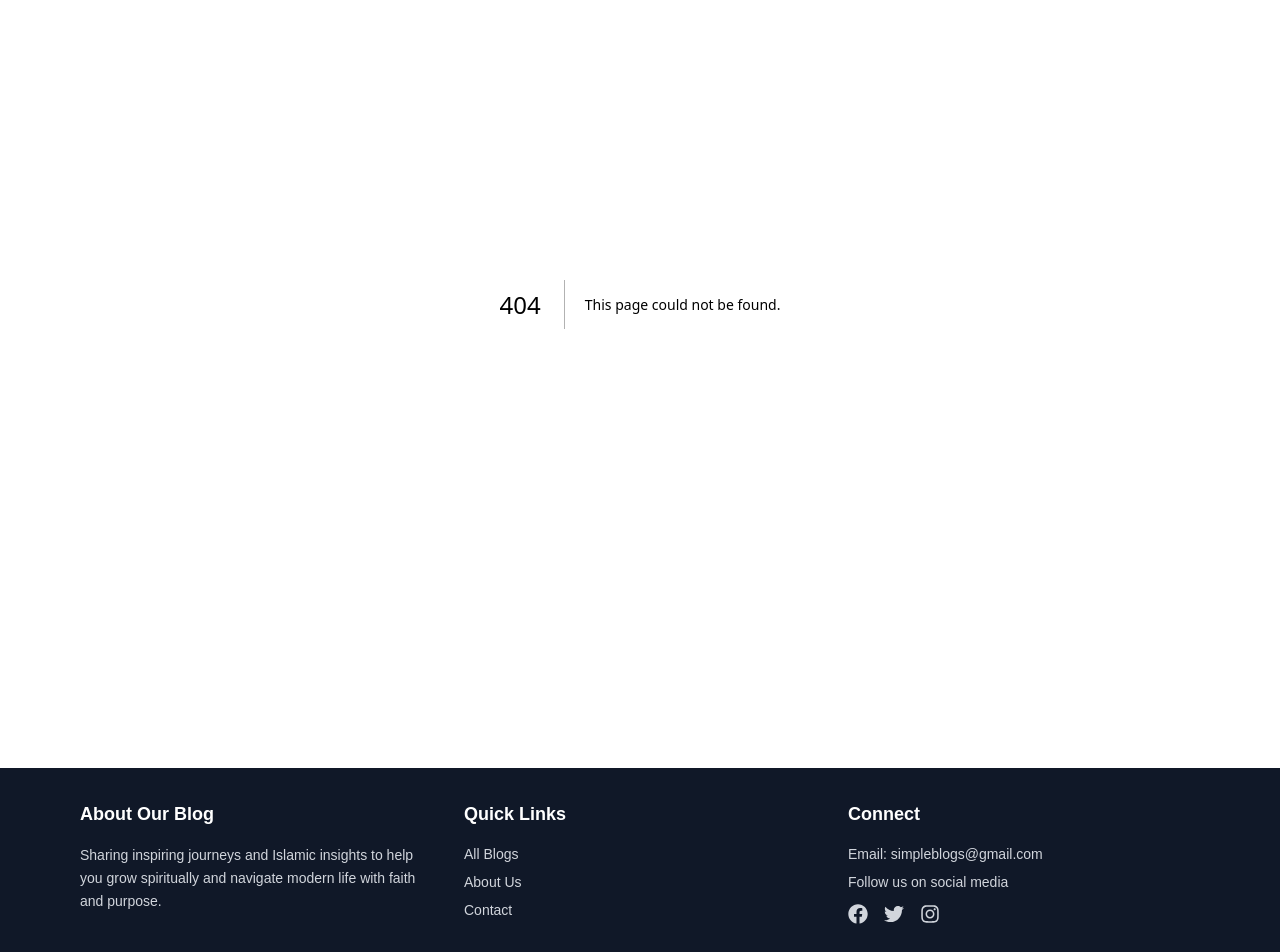
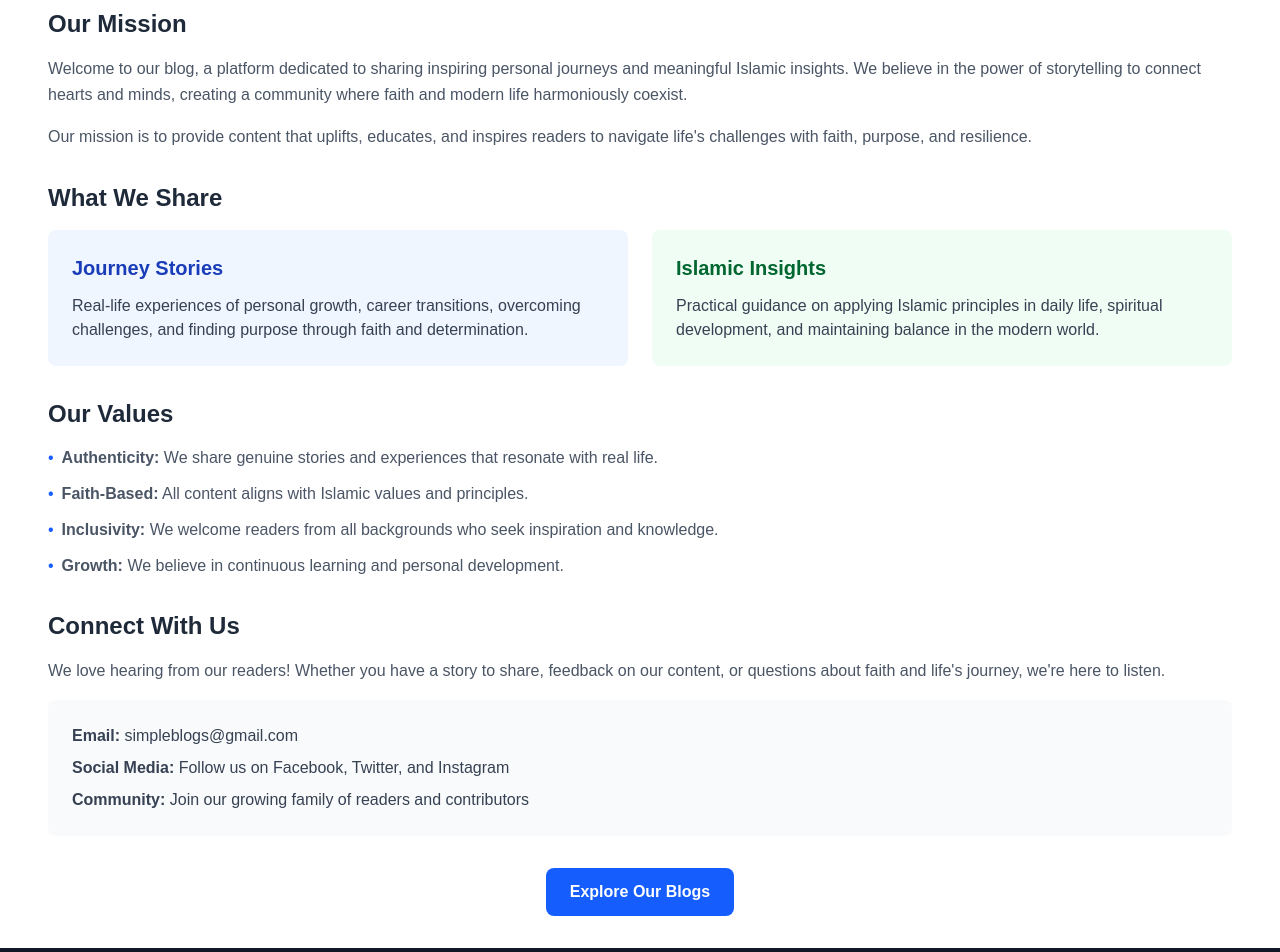
Before and after one commit to sajeeb5523/simple-blog-website, a Next.js app: page /about in a window 1280 px wide. Before the commit this address had no page. Shown: the part 160-1112 px from the top of the page. Built offline with nearby package versions, Linux system fonts and the light colour scheme.

Commit message:
about page add

```diff
--- /dev/null
+++ b/src/app/about/page.jsx
@@ -0,0 +1,103 @@
+import React from 'react'
+import Link from 'next/link'
+
+export default function AboutPage() {
+  return (
+    <div className="">
+      <div className="max-w-7xl mx-auto px-4">
+        <div className="rounded-lg overflow-hidden">
+          <div className="p-8">
+            <h1 className="text-4xl font-bold text-gray-900 mb-8 text-center">
+              About Our Blog
+            </h1>
+
+            <div className="prose prose-lg max-w-none">
+              <div className="mb-8">
+                <h2 className="text-2xl font-semibold text-gray-800 mb-4">Our Mission</h2>
+                <p className="text-gray-600 leading-relaxed mb-4">
+                  Welcome to our blog, a platform dedicated to sharing inspiring personal journeys and meaningful Islamic insights.
+                  We believe in the power of storytelling to connect hearts and minds, creating a community where faith and
+                  modern life harmoniously coexist.
+                </p>
+                <p className="text-gray-600 leading-relaxed">
+                  Our mission is to provide content that uplifts, educates, and inspires readers to navigate life's challenges
+                  with faith, purpose, and resilience.
+                </p>
+              </div>
+
+              <div className="mb-8">
+                <h2 className="text-2xl font-semibold text-gray-800 mb-4">What We Share</h2>
+                <div className="grid grid-cols-1 md:grid-cols-2 gap-6">
+                  <div className="bg-blue-50 p-6 rounded-lg">
+                    <h3 className="text-xl font-semibold text-blue-800 mb-3">Journey Stories</h3>
+                    <p className="text-gray-700">
+                      Real-life experiences of personal growth, career transitions, overcoming challenges, and finding purpose
+                      through faith and determination.
+                    </p>
+                  </div>
+                  <div className="bg-green-50 p-6 rounded-lg">
+                    <h3 className="text-xl font-semibold text-green-800 mb-3">Islamic Insights</h3>
+                    <p className="text-gray-700">
+                      Practical guidance on applying Islamic principles in daily life, spiritual development, and maintaining
+                      balance in the modern world.
+                    </p>
+                  </div>
+                </div>
+              </div>
+
+              <div className="mb-8">
+                <h2 className="text-2xl font-semibold text-gray-800 mb-4">Our Values</h2>
+                <ul className="space-y-3 text-gray-600">
+                  <li className="flex items-start">
+                    <span className="text-blue-600 mr-2">•</span>
+                    <span><strong>Authenticity:</strong> We share genuine stories and experiences that resonate with real life.</span>
+                  </li>
+                  <li className="flex items-start">
+                    <span className="text-blue-600 mr-2">•</span>
+                    <span><strong>Faith-Based:</strong> All content aligns with Islamic values and principles.</span>
+                  </li>
+                  <li className="flex items-start">
+                    <span className="text-blue-600 mr-2">•</span>
+                    <span><strong>Inclusivity:</strong> We welcome readers from all backgrounds who seek inspiration and knowledge.</span>
+                  </li>
+                  <li className="flex items-start">
+                    <span className="text-blue-600 mr-2">•</span>
+                    <span><strong>Growth:</strong> We believe in continuous learning and personal development.</span>
+                  </li>
+                </ul>
+              </div>
+
+              <div className="mb-8">
+                <h2 className="text-2xl font-semibold text-gray-800 mb-4">Connect With Us</h2>
+                <p className="text-gray-600 leading-relaxed mb-4">
+                  We love hearing from our readers! Whether you have a story to share, feedback on our content,
+                  or questions about faith and life's journey, we're here to listen.
+                </p>
+                <div className="bg-gray-50 p-6 rounded-lg">
+                  <p className="text-gray-700 mb-2">
+                    <strong>Email:</strong> simpleblogs@gmail.com
+                  </p>
+                  <p className="text-gray-700 mb-2">
+                    <strong>Social Media:</strong> Follow us on Facebook, Twitter, and Instagram
+                  </p>
+                  <p className="text-gray-700">
+                    <strong>Community:</strong> Join our growing family of readers and contributors
+                  </p>
+                </div>
+              </div>
+
+              <div className="text-center">
+                <Link
+                  href="/blogs"
+                  className="inline-block bg-blue-600 text-white px-6 py-3 rounded-lg font-semibold hover:bg-blue-700 transition-colors"
+                >
+                  Explore Our Blogs
+                </Link>
+              </div>
+            </div>
+          </div>
+        </div>
+      </div>
+    </div>
+  )
+}
--- a/src/app/components/Footer.jsx
+++ b/src/app/components/Footer.jsx
@@ -3,7 +3,7 @@ import { FaFacebook, FaTwitter, FaInstagram } from 'react-icons/fa'
 
 export default function Footer() {
   return (
-    <footer className="bg-gray-900 text-white py-8 mt-16">
+    <footer className="bg-gray-900 text-white py-8">
       <div className="max-w-6xl mx-auto px-4">
         <div className="grid grid-cols-1 md:grid-cols-3 gap-8">
           {/* About Section */}
--- a/src/app/globals.css
+++ b/src/app/globals.css
@@ -13,10 +13,10 @@
 }
 
 @media (prefers-color-scheme: dark) {
-  :root {
+  /* :root {
     --background: #0a0a0a;
     --foreground: #ededed;
-  }
+  } */
 }
 
 body {
--- a/src/app/layout.js
+++ b/src/app/layout.js
@@ -14,7 +14,7 @@ const geistMono = Geist_Mono({
 });
 
 export const metadata = {
-  title: "Create Next App",
+  title: "Simple Blog Website",
   description: "Generated by create next app",
 };
 
```
